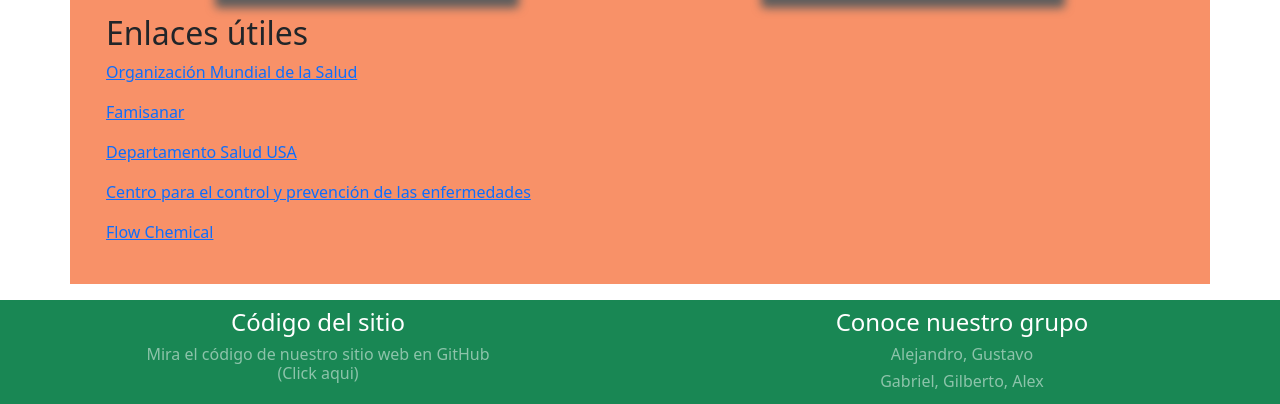
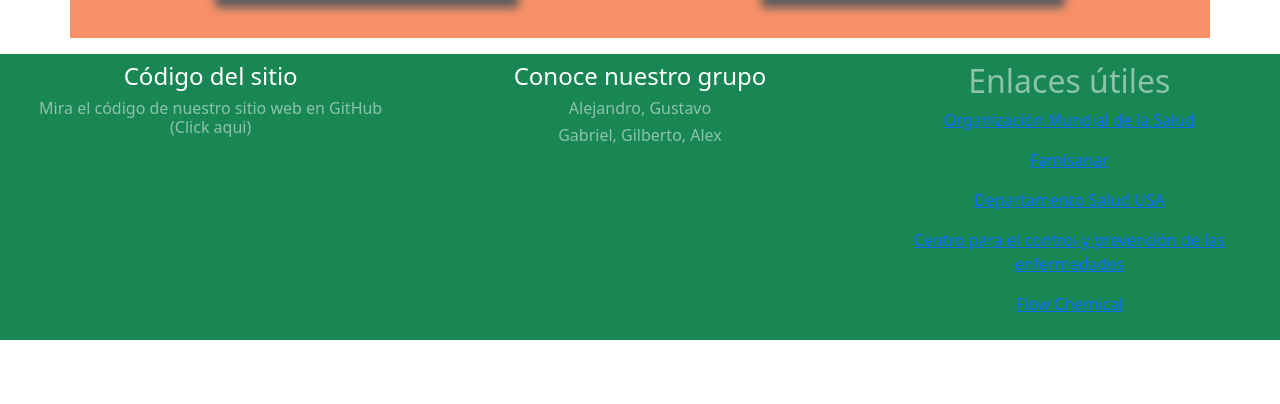
Before and after one commit to G8-Grupo-61/salud_a_la_mesa, a plain HTML site: page index.html in a window 1280 px wide. Shown: the part 3099-3503 px from the top of the page. After the commit the page ends 3439 px from the top, so only its background shows below. Drawn offline with nearby package versions, Linux system fonts and the light colour scheme.

Commit message:
enlaces pie de pagina

```diff
--- a/index.html
+++ b/index.html
@@ -206,19 +206,6 @@
       </div>
 
 
-    <footer class=".footer-section">
-      <h2>Enlaces útiles</h2>
-
-        <p><a href="https://www.who.int/es/news-room/fact-sheets/detail/healthy-diet" title="Organización Mundial de la Salud">Organización Mundial de la Salud</a></p>
-
-        <p><a href="https://blog.famisanar.com.co/tag/alimentaci%C3%B3n-saludable" title="Famisanar">Famisanar</a></p>
-
-        <p><a href="https://www.niddk.nih.gov/health-information/informacion-de-la-salud/control-de-peso/ayudar-su-hijo" title="Departamento Salud USA">Departamento Salud USA</a></p>
-
-        <p><a href="https://www.cdc.gov/healthyweight/spanish/healthyeating/eatmoreweightless.html" title="Centro para el control y prevención de las enfermedades">Centro para el control y prevención de las enfermedades</a></p>
-
-        <p><a href="https://www.flowchem.com.co/rotulacion-de-alimentos-en-colombia" title="Flow Chemical">Flow Chemical</a></p>
-    </footer>
   </main>
 
   <footer id="footer" class="bg-success w-100 p-2"></footer>
--- a/partialViews/piedepagina.html
+++ b/partialViews/piedepagina.html
@@ -1,11 +1,24 @@
 <div class="row">
-  <div class="col-12 col-md-6 text-center text-white-50">
+  <div class="col-12 col-md-4 text-center text-white-50">
     <h4 class="titulo-footer text-white">Código del sitio</h4>
     <h6>Mira el código de nuestro sitio web en GitHub<br /> <span>(Click aqui)</span></h6>
   </div>
-  <div class="col-12 col-md-6 text-center text-white-50">
+  <div class="col-12 col-md-4 text-center text-white-50">
     <h4 class="titulo-footer text-white">Conoce nuestro grupo</h4>
     <h6>Alejandro, Gustavo</h6>
     <h6>Gabriel, Gilberto, Alex</h6>
   </div>
+  <div class="col-12 col-md-4 text-center text-white-50">
+    <h2>Enlaces útiles</h2>
+
+    <p><a href="https://www.who.int/es/news-room/fact-sheets/detail/healthy-diet" title="Organización Mundial de la Salud">Organización Mundial de la Salud</a></p>
+
+    <p><a href="https://blog.famisanar.com.co/tag/alimentaci%C3%B3n-saludable" title="Famisanar">Famisanar</a></p>
+
+    <p><a href="https://www.niddk.nih.gov/health-information/informacion-de-la-salud/control-de-peso/ayudar-su-hijo" title="Departamento Salud USA">Departamento Salud USA</a></p>
+
+    <p><a href="https://www.cdc.gov/healthyweight/spanish/healthyeating/eatmoreweightless.html" title="Centro para el control y prevención de las enfermedades">Centro para el control y prevención de las enfermedades</a></p>
+
+    <p><a href="https://www.flowchem.com.co/rotulacion-de-alimentos-en-colombia" title="Flow Chemical">Flow Chemical</a></p>
+  </div>
 </div>
```
